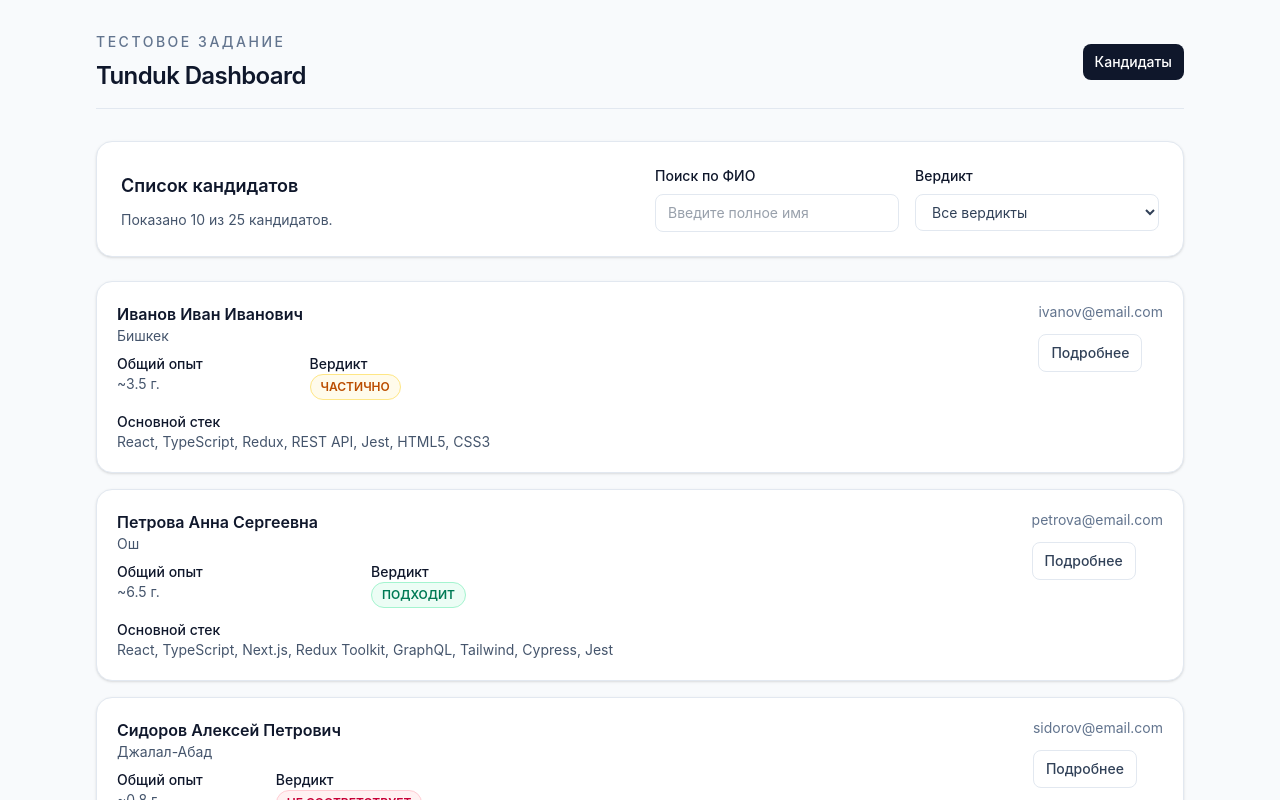
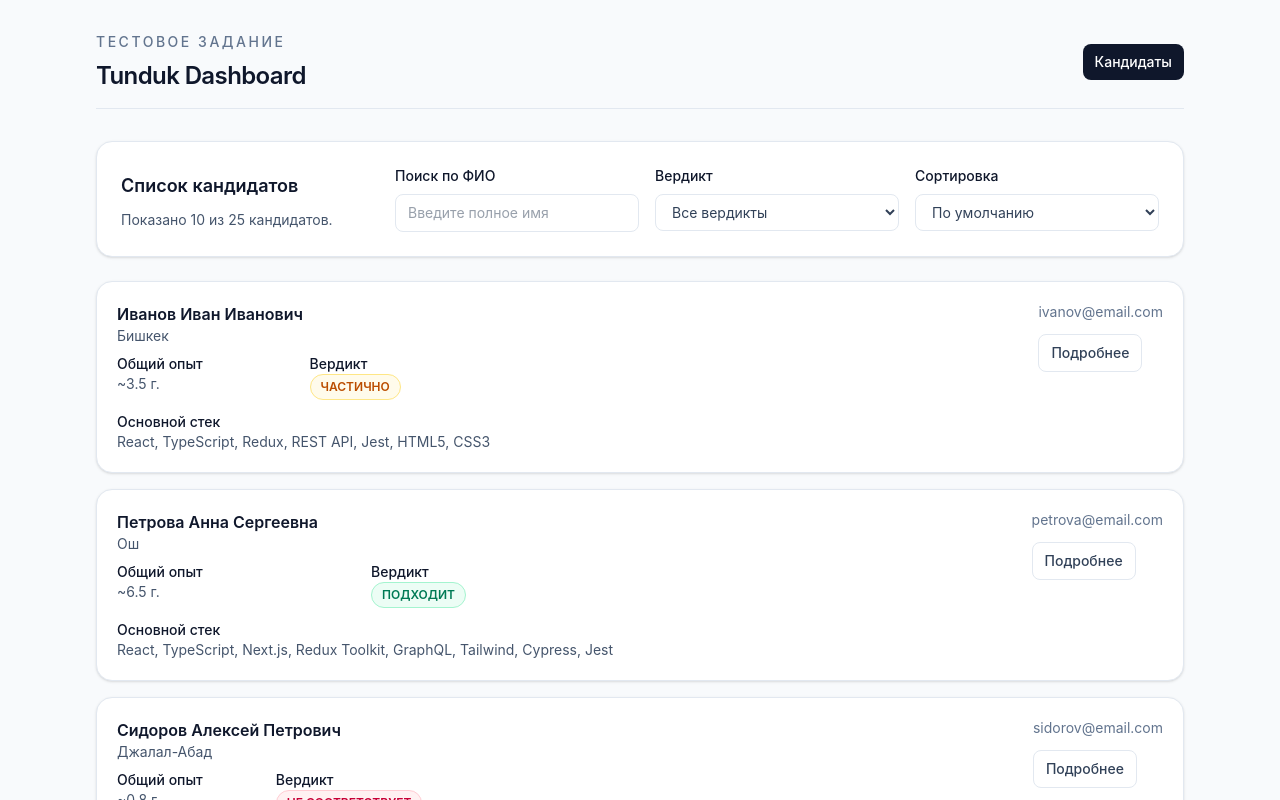
Before and after one commit to unclebusy/tunduk_dashboard, a React (Vite) app: page /candidates in a window 1280 px wide. Shown: the top 800 px of the page. Built offline with nearby package versions, Linux system fonts and the light colour scheme.

Commit message:
Add sorting to candidates list

```diff
--- a/src/pages/CandidatesListPage.tsx
+++ b/src/pages/CandidatesListPage.tsx
@@ -2,7 +2,7 @@ import { useEffect, useState } from 'react';
 import { useSearchParams } from 'react-router';
 import CandidateCard from '../components/CandidateCard';
 import { useDebounce } from '../hooks/useDebounce';
-import type { CandidateVerdict } from '../types/candidate';
+import type { CandidateSortField, CandidateVerdict } from '../types/candidate';
 import { useCandidatesStore } from '../store/useCandidatesStore';
 import {
   getCandidateListViewData,
@@ -21,6 +21,16 @@ const verdictOptions: Array<{
   { label: 'Подходит', value: 'ПОДХОДИТ' },
   { label: 'Частично', value: 'ЧАСТИЧНО' },
   { label: 'Не соответствует', value: 'НЕ СООТВЕТСТВУЕТ' },
+];
+
+const sortOptions: Array<{
+  label: string;
+  value?: CandidateSortField;
+}> = [
+  { label: 'По умолчанию' },
+  { label: 'По имени', value: 'name' },
+  { label: 'По опыту', value: 'totalExp' },
+  { label: 'По дате добавления', value: 'createdAt' },
 ];
 
 function CandidatesListPage() {
@@ -57,6 +67,10 @@ function CandidatesListPage() {
 
   function handleSearchChange(nextSearch: string) {
     updateQueryParams({ search: nextSearch, page: 1 });
+  }
+
+  function handleSortChange(nextSort?: CandidateSortField) {
+    updateQueryParams({ sort: nextSort, page: 1 });
   }
 
   function handlePageChange(nextPage: number) {
@@ -138,7 +152,7 @@ function CandidatesListPage() {
             </p>
           </div>
 
-          <div className="grid gap-4 sm:grid-cols-2 lg:min-w-[28rem]">
+          <div className="grid gap-4 sm:grid-cols-2 xl:grid-cols-3 lg:min-w-[28rem]">
             <label className="block">
               <span className="mb-2 block text-sm font-medium text-slate-900">
                 Поиск по ФИО
@@ -169,6 +183,29 @@ function CandidatesListPage() {
               >
                 {verdictOptions.map((option) => (
                   <option key={option.value ?? 'all'} value={option.value ?? ''}>
+                    {option.label}
+                  </option>
+                ))}
+              </select>
+            </label>
+
+            <label className="block">
+              <span className="mb-2 block text-sm font-medium text-slate-900">
+                Сортировка
+              </span>
+              <select
+                value={queryParams.sort ?? ''}
+                onChange={(event) =>
+                  handleSortChange(
+                    event.target.value
+                      ? (event.target.value as CandidateSortField)
+                      : undefined,
+                  )
+                }
+                className="block w-full rounded-lg border border-slate-200 bg-white px-3 py-2 text-sm text-slate-700 outline-none transition-colors focus:border-slate-400"
+              >
+                {sortOptions.map((option) => (
+                  <option key={option.value ?? 'default'} value={option.value ?? ''}>
                     {option.label}
                   </option>
                 ))}
--- a/src/types/candidate.ts
+++ b/src/types/candidate.ts
@@ -9,6 +9,7 @@ export type CandidateWorkflowStatus =
 export type CandidateSortField =
   | 'createdAt'
   | 'name'
+  | 'totalExp'
   | 'verdict'
   | 'status';
 
--- a/src/utils/candidateListQueryParams.ts
+++ b/src/utils/candidateListQueryParams.ts
@@ -15,6 +15,7 @@ const candidateVerdicts: CandidateVerdict[] = [
 const candidateSortFields: CandidateSortField[] = [
   'createdAt',
   'name',
+  'totalExp',
   'verdict',
   'status',
 ];
--- a/src/utils/candidateListView.ts
+++ b/src/utils/candidateListView.ts
@@ -7,6 +7,13 @@ export interface CandidateListViewData {
   paginatedCandidates: Candidate[];
   totalPages: number;
   totalVisibleCandidates: number;
+}
+
+function parseTotalExperience(value: string): number {
+  const normalizedValue = value.replace(',', '.');
+  const parsedValue = Number.parseFloat(normalizedValue.replace(/[^\d.]/g, ''));
+
+  return Number.isNaN(parsedValue) ? 0 : parsedValue;
 }
 
 export function sortCandidates(
@@ -21,6 +28,11 @@ export function sortCandidates(
     switch (sortField) {
       case 'name':
         return leftCandidate.name.localeCompare(rightCandidate.name);
+      case 'totalExp':
+        return (
+          parseTotalExperience(rightCandidate.total_exp) -
+          parseTotalExperience(leftCandidate.total_exp)
+        );
       case 'verdict':
         return leftCandidate.verdict.localeCompare(rightCandidate.verdict);
       case 'status':
```
Also changed, not shown: 2 other files (tests, documents, lock files or other folders).
